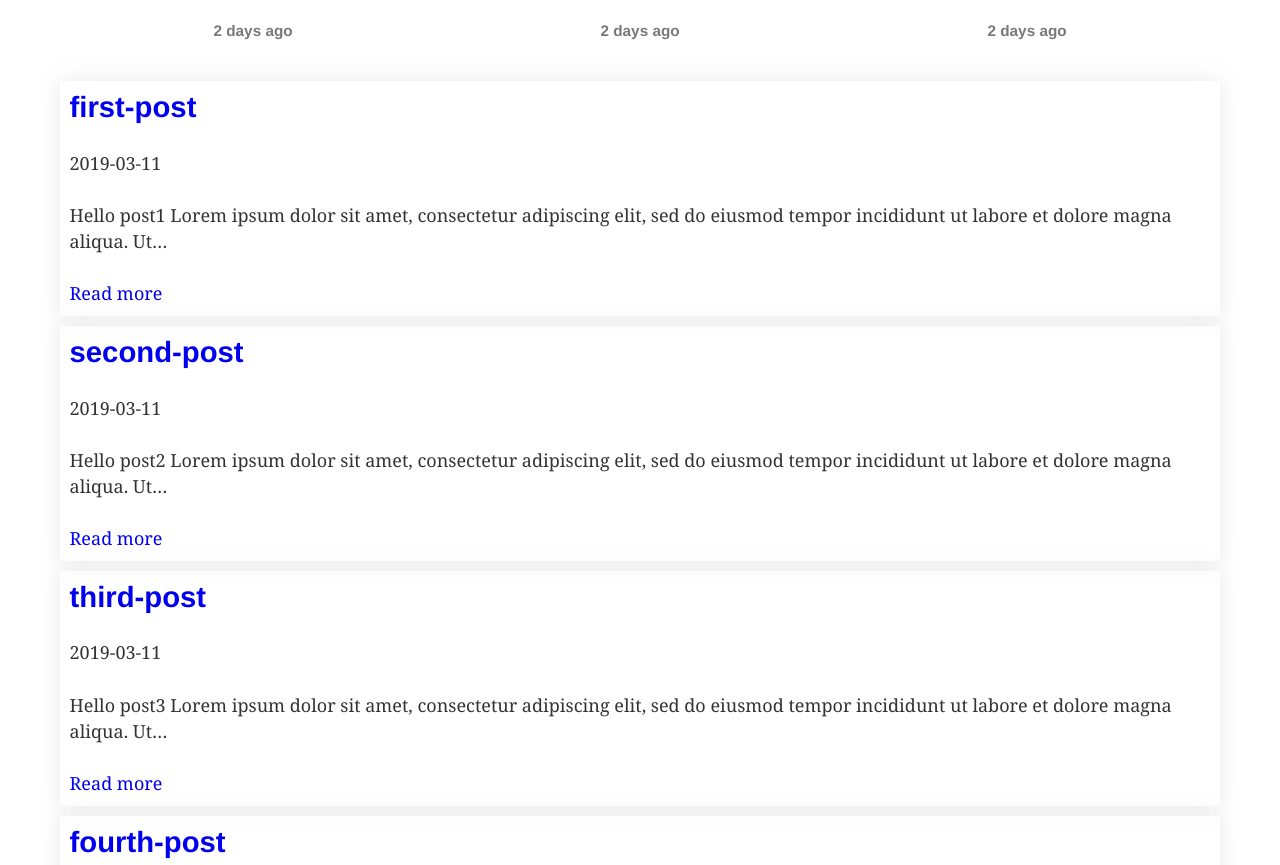
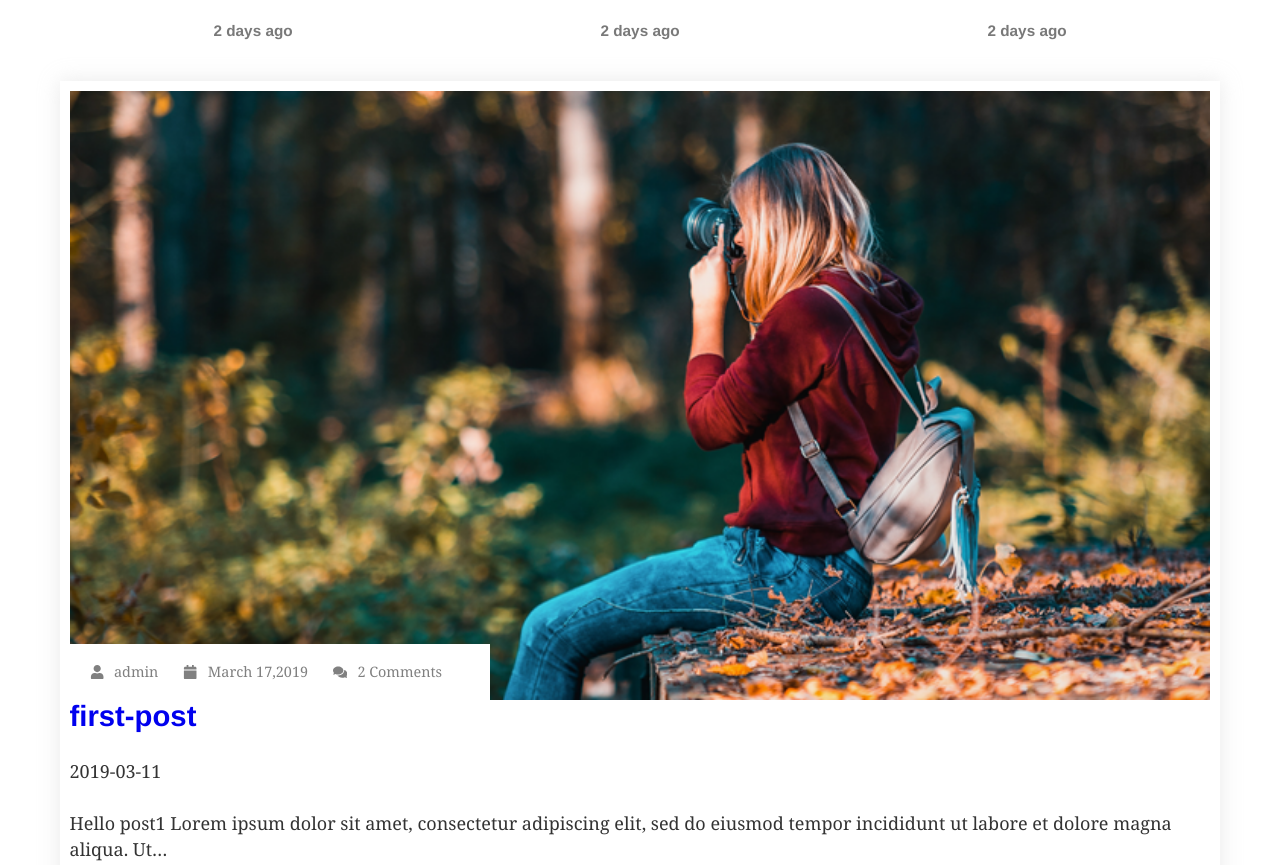
Before and after one commit to Amstergo/gatsbyBlog, a Gatsby site: page / in a window 1280 px wide. Shown: the part 1065-1930 px from the top of the page. Built offline with nearby package versions, Linux system fonts and the light colour scheme; Gatsby itself is replaced by a stand-in of ours; some packages are replaced by stand-ins of ours.

Commit message:
feat: add component PostImgLayout

```diff
--- a/package.json
+++ b/package.json
@@ -21,6 +21,7 @@
     "react": "^16.8.4",
     "react-dom": "^16.8.4",
     "react-helmet": "^5.2.0",
+    "react-icons": "^3.5.0",
     "react-slick": "^0.23.2",
     "react-spring": "^8.0.15",
     "react-typography": "^0.16.19",
--- a/src/components/footer/index.js
+++ b/src/components/footer/index.js
@@ -60,16 +60,16 @@ const Footer = () => (
             <p>Let us be social</p>
             <FollowIcons>
               <Link to="/">
-                <img src={FbSvg} />
+                <img src={FbSvg} alt="fb" />
               </Link>
               <Link to="/">
-                <img src={FbSvg} />
+                <img src={FbSvg} alt="fb" />
               </Link>
               <Link to="/">
-                <img src={FbSvg} />
+                <img src={FbSvg} alt="fb" />
               </Link>
               <Link to="/">
-                <img src={FbSvg} />
+                <img src={FbSvg} alt="fb" />
               </Link>
             </FollowIcons>
           </div>
--- a/src/components/listing.js
+++ b/src/components/listing/index.js
@@ -1,6 +1,33 @@
 import React from "react"
 import { graphql, StaticQuery, Link } from "gatsby"
 import styled from "styled-components"
+
+import PostImgLayout from "./postImgLayout"
+
+const Listing = () => (
+  <StaticQuery
+    query={LISTING_QUERY}
+    render={({ allMarkdownRemark }) =>
+      allMarkdownRemark.edges.map(e => (
+        <PostContainer key={e.node.frontmatter.id}>
+          <PostImgLayout />
+          <Link to={`/posts${e.node.frontmatter.slug}`}>
+            <h2>{e.node.frontmatter.title}</h2>
+          </Link>
+          <p>{e.node.frontmatter.date}</p>
+          <p>{e.node.excerpt}</p>
+          <Link to={`/posts${e.node.frontmatter.slug}`}>Read more</Link>
+        </PostContainer>
+      ))
+    }
+  />
+)
+
+const PostContainer = styled.article`
+  box-shadow: 0 0 20px 0px #dededead;
+  padding: 10px;
+  margin-bottom: 10px;
+`
 
 const LISTING_QUERY = graphql`
   query BlogPostListing {
@@ -23,28 +50,4 @@ const LISTING_QUERY = graphql`
   }
 `
 
-const Listing = () => (
-  <StaticQuery
-    query={LISTING_QUERY}
-    render={({ allMarkdownRemark }) =>
-      allMarkdownRemark.edges.map(e => (
-        <PostContainer key={e.node.frontmatter.id}>
-          <Link to={`/posts${e.node.frontmatter.slug}`}>
-            <h2>{e.node.frontmatter.title}</h2>
-          </Link>
-          <p>{e.node.frontmatter.date}</p>
-          <p>{e.node.excerpt}</p>
-          <Link to={`/posts${e.node.frontmatter.slug}`}>Read more</Link>
-        </PostContainer>
-      ))
-    }
-  />
-)
-
-const PostContainer = styled.article`
-  box-shadow: 0 0 20px 0px #dededead;
-  padding: 10px;
-  margin-bottom: 10px;
-`
-
 export default Listing
--- /dev/null
+++ b/src/components/listing/postImgLayout.js
@@ -0,0 +1,106 @@
+import React from "react"
+import { StaticQuery, Link, graphql } from "gatsby"
+import Img from "gatsby-image"
+import { FaCalendar, FaUser, FaComments } from "react-icons/fa"
+
+import styled from "styled-components"
+
+const postImgLayout = () => (
+  <PostImgContainer>
+    <StaticQuery
+      query={POST_IMG_QUERY}
+      render={data => (
+        <div>
+          <Img fluid={data.blog1.childImageSharp.fluid} />
+        </div>
+      )}
+    />
+    <PostImgContainerData>
+      <li>
+        <Link to="/">
+          <IconFaUser />
+          <span>admin</span>
+        </Link>
+      </li>
+      <li>
+        <Link to="/">
+          <FaCalendar />
+          <span>March 17,2019</span>
+        </Link>
+      </li>
+      <li>
+        <Link to="/">
+          <FaComments />
+          <span>2 Comments</span>
+        </Link>
+      </li>
+    </PostImgContainerData>
+  </PostImgContainer>
+)
+
+const PostImgContainer = styled.div`
+  position: relative;
+`
+
+const PostImgContainerData = styled.ul`
+  position: absolute;
+  left: 0;
+  bottom: 0;
+  background: white;
+  display: flex;
+  flex-wrap: wrap;
+  width: 100%;
+  max-width: 420px;
+  padding-left: 20px;
+  align-items: center;
+  margin: 0;
+  font-size: 80%;
+
+  @media (max-width: 430px) {
+    font-size: 70%;
+    position: inherit;
+    padding-left: 0;
+  }
+
+  li {
+    margin: 0;
+    padding-right: 25px;
+
+    &:last-child {
+      padding-right: 0;
+    }
+
+    a {
+      background-image: none;
+      display: flex;
+      justify-content: center;
+      align-items: center;
+      color: gray;
+      padding: 15px 0;
+
+      span {
+        margin-left: 10px;
+      }
+    }
+  }
+`
+
+const IconFaUser = styled(FaUser)`
+  &:hover {
+    color: red;
+  }
+`
+
+export const POST_IMG_QUERY = graphql`
+  query {
+    blog1: file(relativePath: { eq: "blog1.webp" }) {
+      childImageSharp {
+        fluid(maxWidth: 1200) {
+          ...GatsbyImageSharpFluid
+        }
+      }
+    }
+  }
+`
+
+export default postImgLayout
--- a/src/pages/index.js
+++ b/src/pages/index.js
@@ -1,7 +1,7 @@
 import React from "react"
 
 import Layout from "../components/layout"
-import Listing from "../components/listing"
+import Listing from "../components/listing/index"
 import Banner from "../components/banner"
 import Carousel from "../components/caruosel"
 // import Image from "../components/image"
```
Also changed, not shown: src/images/blog1.webp (added), 1 other file.
